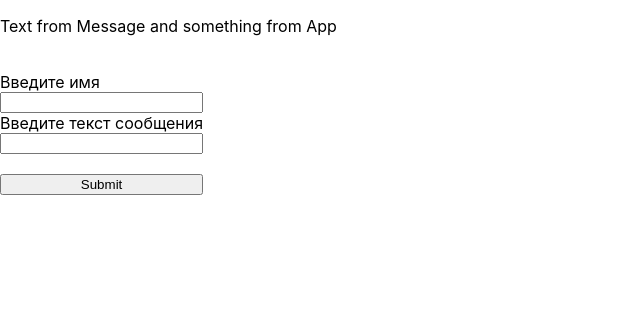
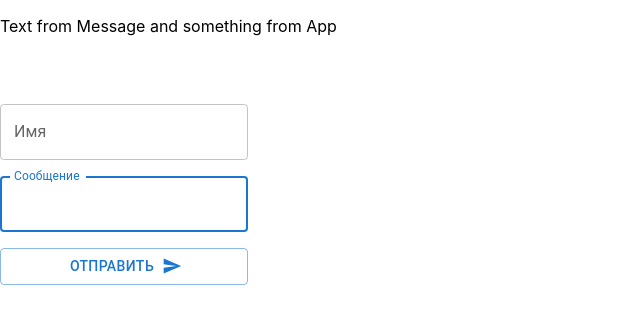
Before and after one commit to Otter-git/React-git, a React (Create React App) app in the folder first-app/: page / in a window 1280 px wide. Shown: the top 324 px of the page, without its empty margins (0-640 px from the left). Built offline with nearby package versions, Linux system fonts and the light colour scheme.

Commit message:
homework point 1

```diff
--- a/first-app/package.json
+++ b/first-app/package.json
@@ -3,6 +3,10 @@
   "version": "0.1.0",
   "private": true,
   "dependencies": {
+    "@emotion/react": "^11.10.0",
+    "@emotion/styled": "^11.10.0",
+    "@mui/icons-material": "^5.8.4",
+    "@mui/material": "^5.10.0",
     "@testing-library/jest-dom": "^5.16.4",
     "@testing-library/react": "^13.3.0",
     "@testing-library/user-event": "^13.5.0",
--- a/first-app/src/App.js
+++ b/first-app/src/App.js
@@ -1,4 +1,8 @@
 import { useState, useEffect } from "react";
+import TextField from "@mui/material/TextField";
+import Button from "@mui/material/Button";
+import Box from "@mui/material/Box";
+import SendIcon from "@mui/icons-material/Send";
 import Message from './Message';
 import './App.css';
 
@@ -23,18 +27,22 @@ function App() {
   };
 
   useEffect(() => {
-    const interval = setInterval (() => {
+    setTimeout (() => {
       if (messageList.length != 0 && messageList.slice(-1)[0].author != 'BOT'){
         setMessageList([...messageList, {"id": count, "author": "BOT", "text": "Ваше обращение принято"}]);
         updateCount();
       }
     }, 2000);
-    return () => clearInterval(interval)
     }, [messageList]);
 
   return (
     <>
         <Message addition={newText} />
+        <Box component="form" noValidate onSubmit={updateMessageList} mt={6}>
+          <TextField label="Имя" name="author" sx={{ mb: 2 }}/>
+          <TextField label="Сообщение" name="text" autoFocus={true} sx={{ mb: 2 }}/>
+          <Button variant="outlined" type="submit" endIcon={<SendIcon />} sx={{ mb: 6 }}>Отправить</Button>
+        </Box>
         <div>
           {messageList.map((item) => {
             return(
@@ -44,13 +52,6 @@ function App() {
             )
           })}
         </div>
-        <form action="#" onSubmit={updateMessageList}>
-          <label>Введите имя</label>
-          <input type="text" name="author"/>
-          <label>Введите текст сообщения</label>
-          <input type="text" name="text"/>
-          <input className="btn" type="submit"/>
-        </form>
     </>
   );
 }
```
Also changed, not shown: 1 other file (tests, documents, lock files or other folders).
